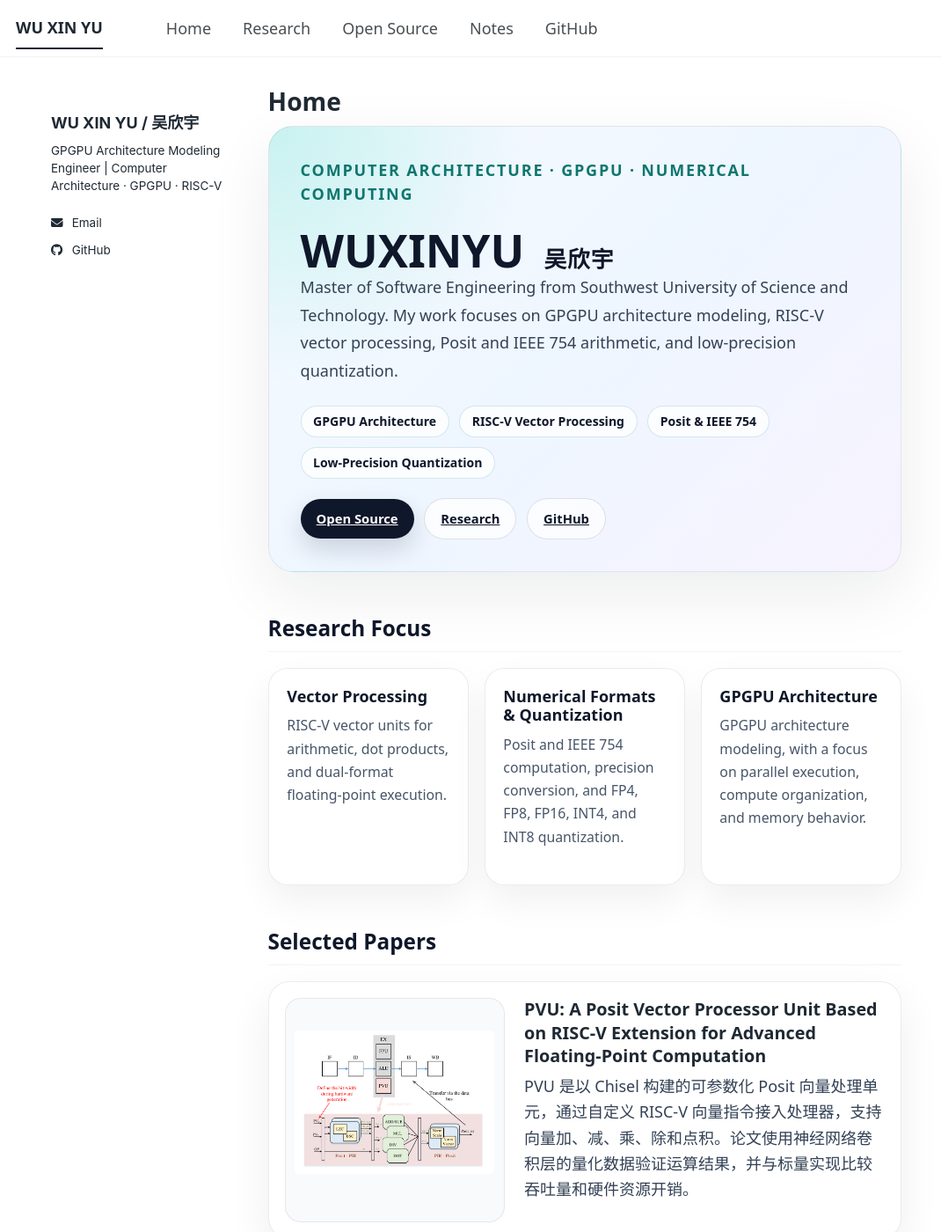
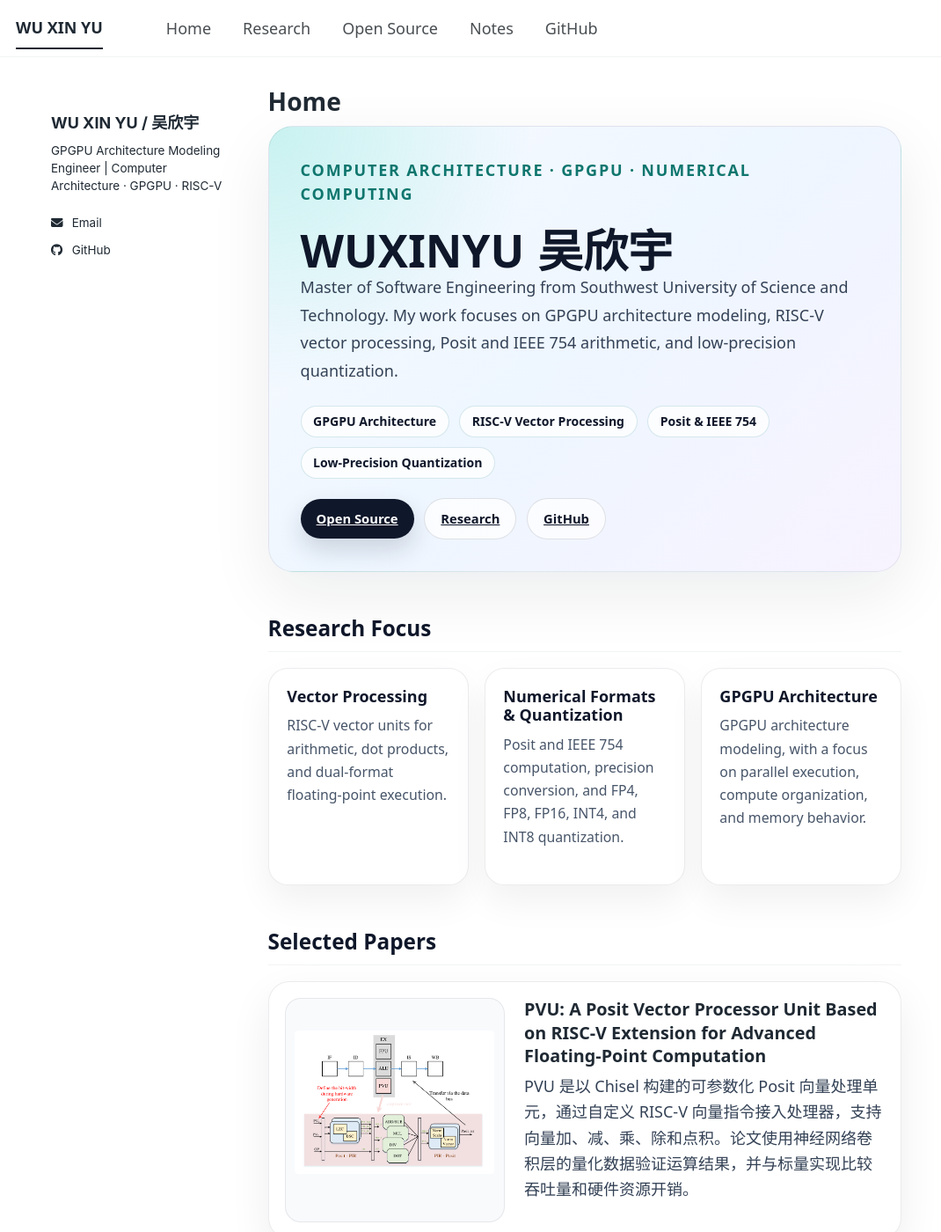
Before and after one commit to wwwuxy/wwwuxy.github.io, a Jekyll site: the page built from _pages/about.md, in a window 1280 px wide and 1400 px high. Shown: the whole window at 88% size, without its empty margins (0-1070 px from the left). Built offline with Jekyll 4.4.1, drawn with Linux system fonts in a browser that asks for light colours; a style sheet for code colours, icons or effects is not loaded.

Commit message:
update reseach

```diff
--- a/_pages/about.md
+++ b/_pages/about.md
@@ -8,7 +8,7 @@ author_profile: true
 <section class="lw-hero lw-hero--solo">
 <div>
 <p class="lw-eyebrow">Computer Architecture · GPGPU · Numerical Computing</p>
-<h1 class="lw-title">WUXINYU <span class="lw-title__cn" lang="zh-CN">吴欣宇</span></h1>
+<h1 class="lw-title"><span class="lw-title__en">WUXINYU</span> <span class="lw-title__cn" lang="zh-CN">吴欣宇</span></h1>
 <p class="lw-subtitle">Master of Software Engineering from Southwest University of Science and Technology. My work focuses on GPGPU architecture modeling, RISC-V vector processing, Posit and IEEE 754 arithmetic, and low-precision quantization.</p>
 <div class="lw-tags">
   <span class="lw-tag">GPGPU Architecture</span>
--- a/assets/css/custom.scss
+++ b/assets/css/custom.scss
@@ -63,12 +63,16 @@
   line-height: 1.05;
 }
 
+.lw-hero .lw-title {
+  display: flex;
+  flex-wrap: wrap;
+  align-items: baseline;
+  column-gap: 0.3em;
+  row-gap: 0.08em;
+}
+
+.lw-title__en,
 .lw-title__cn {
-  display: inline-block;
-  margin-left: 0.35em;
-  font-size: 0.5em;
-  font-weight: 600;
-  letter-spacing: 0.04em;
   white-space: nowrap;
 }
 
```
